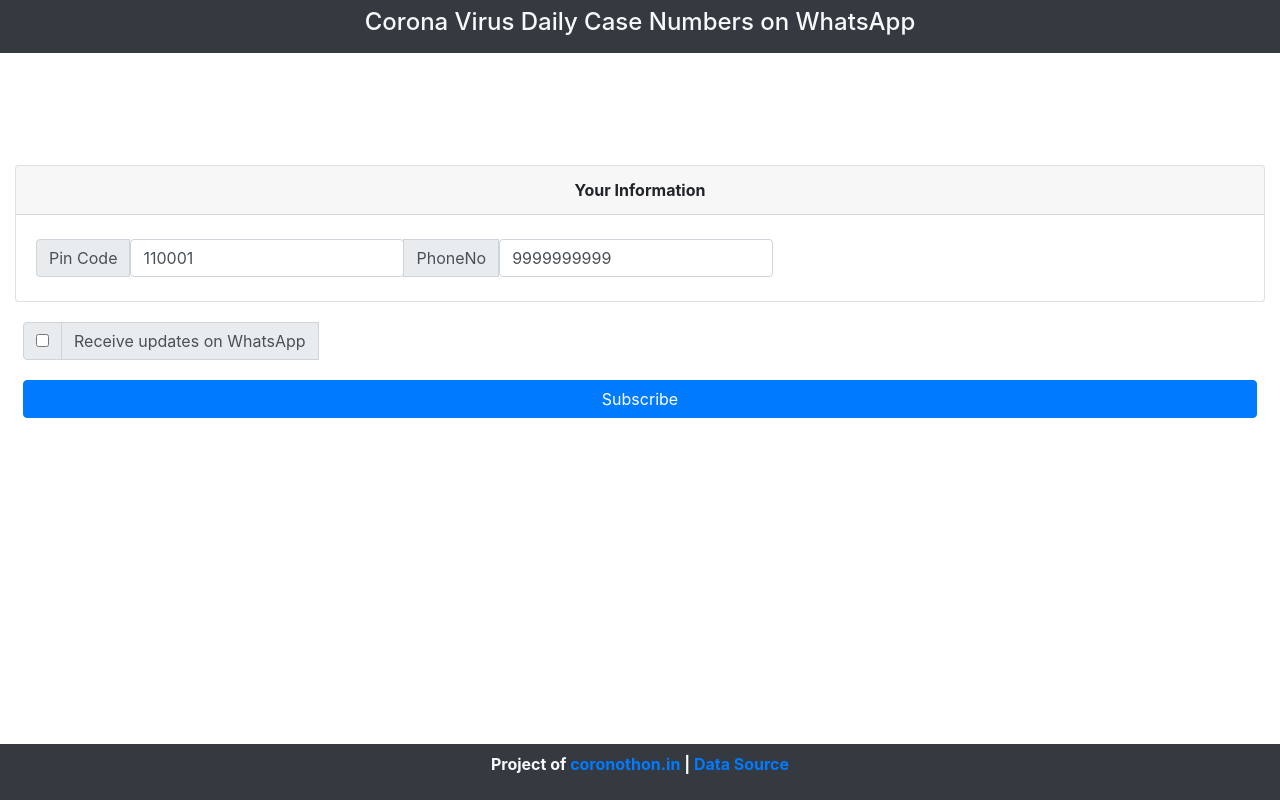
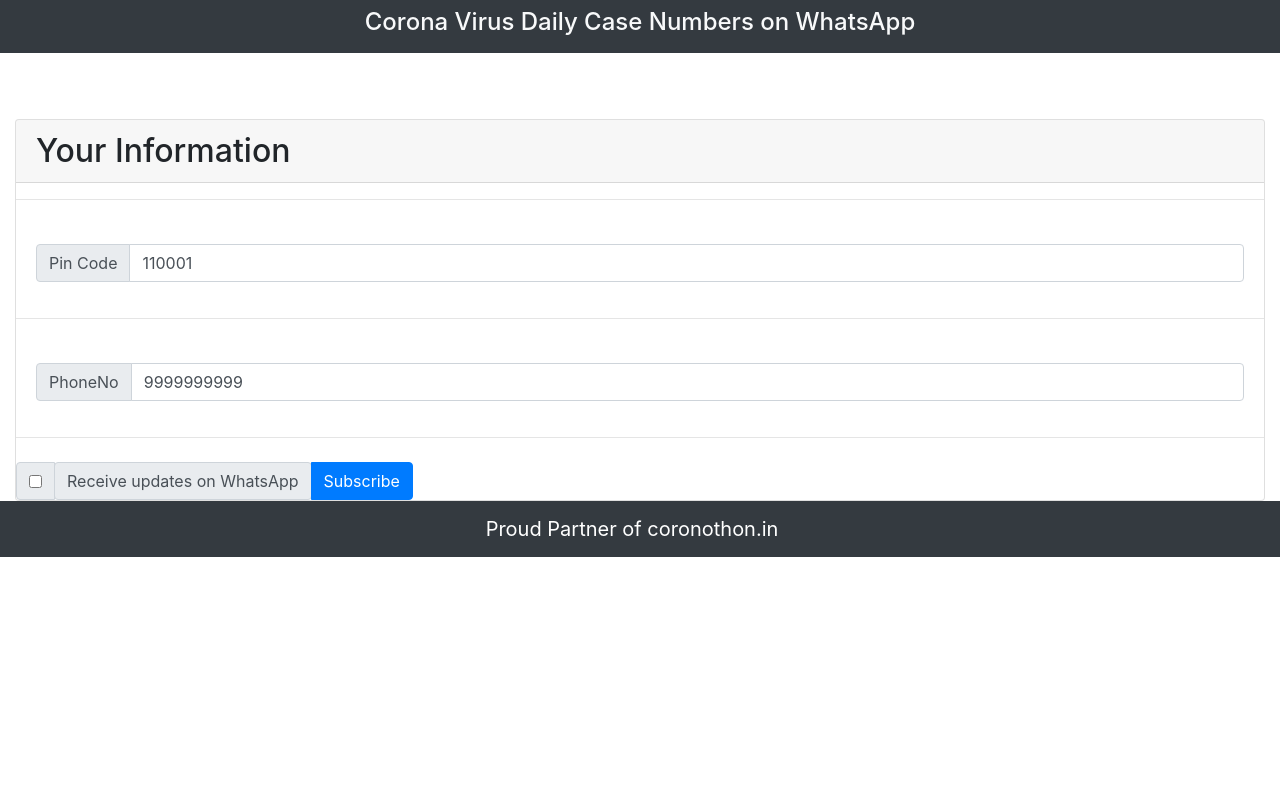
Before and after one commit to pranesh-n/CoronaVirus-Daily-Case-Numbers, a website: page index.html in a window 1280 px wide. Drawn offline with nearby package versions, Linux system fonts and the light colour scheme.

Commit message:
Cleaned up the css and html semantics

```diff
--- a/index.html
+++ b/index.html
@@ -18,82 +18,66 @@
 	<nav class="navbar navbar-dark bg-dark justify-content-center">
 		<h4 class="text-light ">Corona Virus Daily Case Numbers on WhatsApp</h4>
 	</nav>
+
 	<div class="container-fluid">
-		<nav class="fixed-bottom navbar navbar-dark bg-dark justify-content-center">
-			<p class="text-light text-wrap">
-				<b class="text-center">Project of <a href="https://coronathon.in/">coronothon.in </a> | <a
-                        href="https://docs.google.com/spreadsheets/d/e/2PACX-1vSc_2y5N0I67wDU38DjDh35IZSIS30rQf7_NYZhtYYGU1jJYT6_kDx4YpF-qw0LSlGsBYP8pqM_a1Pd/pubhtml">Data
-                        Source </a>
-            </p>
-        </nav>
-        <br>
-                <div class="container m-4 p-2">
-                </div>
-                <div class="alert alert-danger text-center alert-dismissible fade show" id="error"
-                    style="display: none;" role="alert">
-                    Oops.. Something went Wrong, Please try again !
+
+			<div class="alert alert-danger text-center alert-dismissible fade show d-none" id="error" role="alert">
+				<span>Oops.. Something went Wrong, Please try again !</span>
 				<button type="button" class="close" data-dismiss="alert" aria-label="Close">
 					<span aria-hidden="true">&times;</span>
 				</button>
 			</div>
-                <div class="alert alert-danger text-center alert-dismissible fade show" id="duplicate"
-                    style="display: none;" role="alert">
-                    User has Already Subscribed to this Service !
+
+			<div class="alert alert-danger text-center alert-dismissible fade show d-none" id="duplicate" role="alert">
+				<span>User has Already Subscribed to this Service !</span>
 				<button type="button" class="close" data-dismiss="alert" aria-label="Close">
 					<span aria-hidden="true">&times;</span>
 				</button>
 			</div>
-                <div class="alert alert-success text-center alert-dismissible fade show" id="success"
-                    style="display: none;" role="alert">
-                    Thank you! Subscription Successful.
+
+			<div class="alert alert-success text-center alert-dismissible fade showd-none" id="success" role="alert">
+				<span>Thank you! Subscription Successful.</span>
 				<button type="button" class="close" data-dismiss="alert" aria-label="Close">
 					<span aria-hidden="true">&times;</span>
 				</button>
 			</div>
-                <br>
-        <form id="getContact" name="covid19-contact-form">
-                    <div class="form-group card">
-                        <label class="card-header">Your Information </label>
+
+			<form id="getContact" name="covid19-contact-form" class="card">
+				<h2 class="card-header dispay-4">Your Information </h2>
+				<hr class="py-1">
 					<div class="input-group card-body">
-                            <div class="input-group-prepend py-1">
-                                <span class="input-group-text" id="pinCode">Pin Code</span>
-
-                                <input type="tel" class="form-control" value="110001" pattern="[1-9]{1}[0-9]{5}"
-                                    onfocus="this.value='';" id="pinCode" aria-label="Pin Code"
-                                    aria-describedby="pinCode" required>
+						<div class="input-group-prepend">
+							<span class="input-group-text">Pin Code</span>
 						</div>
-
-                            <div class="input-group-prepend py-1">
-                                <span class="input-group-text" id="pinCode">PhoneNo</span>
-
-                                <input type="tel" id="phone" required class="form-control" value="9999999999"
-                                    pattern="[1-9]{1}[0-9]{9}" onfocus="this.value='';" aria-label="Phone-Number"
-                                    aria-describedby="phoneNumber">
+						<input type="tel" class="form-control" value="110001" pattern="[1-9]{1}[0-9]{5}" onfocus="this.value='';" id="pinCode" aria-label="PinCode" aria-describedby="pinCode" required>
+					</div>
+					<hr class="py-1">
+					<div class="input-group card-body">
+						<div class="input-group-prepend ">
+							<span class="input-group-text">PhoneNo</span>
+						</div>
+						<input type="tel" id="phone" required class="form-control" value="9999999999"pattern="[1-9]{1}[0-9]{9}" onfocus="this.value='';" aria-label="PhoneNumber" aria-describedby="phoneNumber">
+					</div>
+					<hr class="py-1">
+					<div class="input-group">
+						<div class="input-group-prepend">
+							<div class="input-group-text">
+								<input type="checkbox" required id="checkboxForWhatsapp" aria-label="Checkbox for subscribing to newsletter on Whatsapp">
 							</div>
 						</div>
-                    </div>
-                    <div class="input-group">
-                        <div class="input-group-prepend py-1 px-2">
-                            <div class="input-group-text">
-                                <input type="checkbox" required id="checkboxForWhatsapp"
-                                    aria-label="Checkbox for subscribing to newsletter on Whatsapp">
-                            </div>
-                            <span class="input-group-text text-wrap" id="phoneNumber">Receive updates on
-                                WhatsApp
-                            </span>
-
-                        </div>
-                        <div class="input-group my-3 px-2">
-                            <div class="input-group">
-                                <button class="btn btn-block btn-primary" id="susbcribe"
-                                    type="submit">Subscribe</button>
+						<label class="input-group-text" id="phoneNumber">Receive updates on WhatsApp</label>
+						<div class="input-group-append">
+							<button class="btn btn-block btn-primary" id="susbcribe" type="submit">Subscribe</button>
 						</div>
 					</div>
 
 				</form>
 </div>
 
-    </div>
+<nav class="navbar navbar-dark bg-dark justify-content-center">
+	<a class="navbar-brand" href="https://coronathon.in/">Proud Partner of coronothon.in</a>
+</nav>
+
 <!-- Optional JavaScript -->
 <!-- jQuery first, then Popper.js, then Bootstrap JS -->
 <script src="https://cdnjs.cloudflare.com/ajax/libs/popper.js/1.12.9/umd/popper.min.js"
```
Lines whose indentation alone changed are shown as unchanged.
